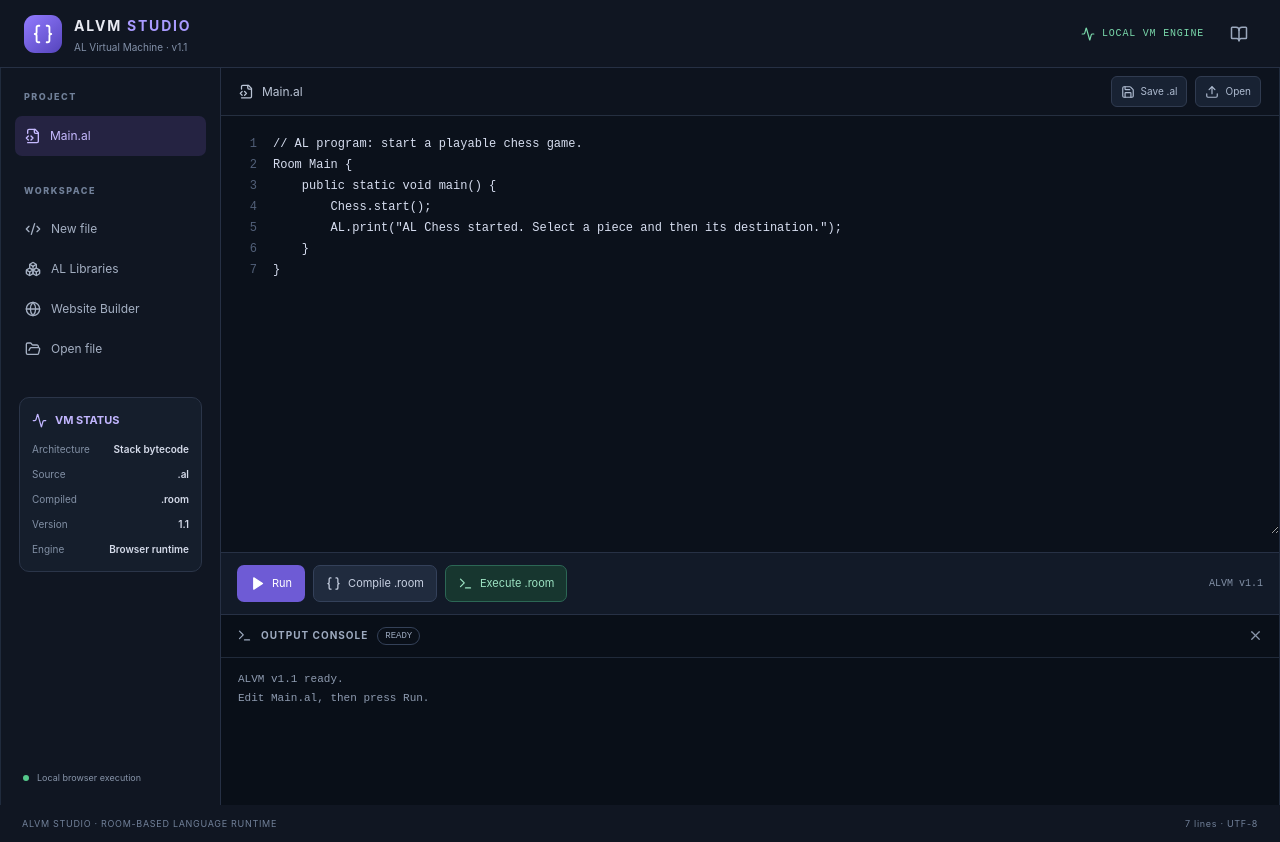
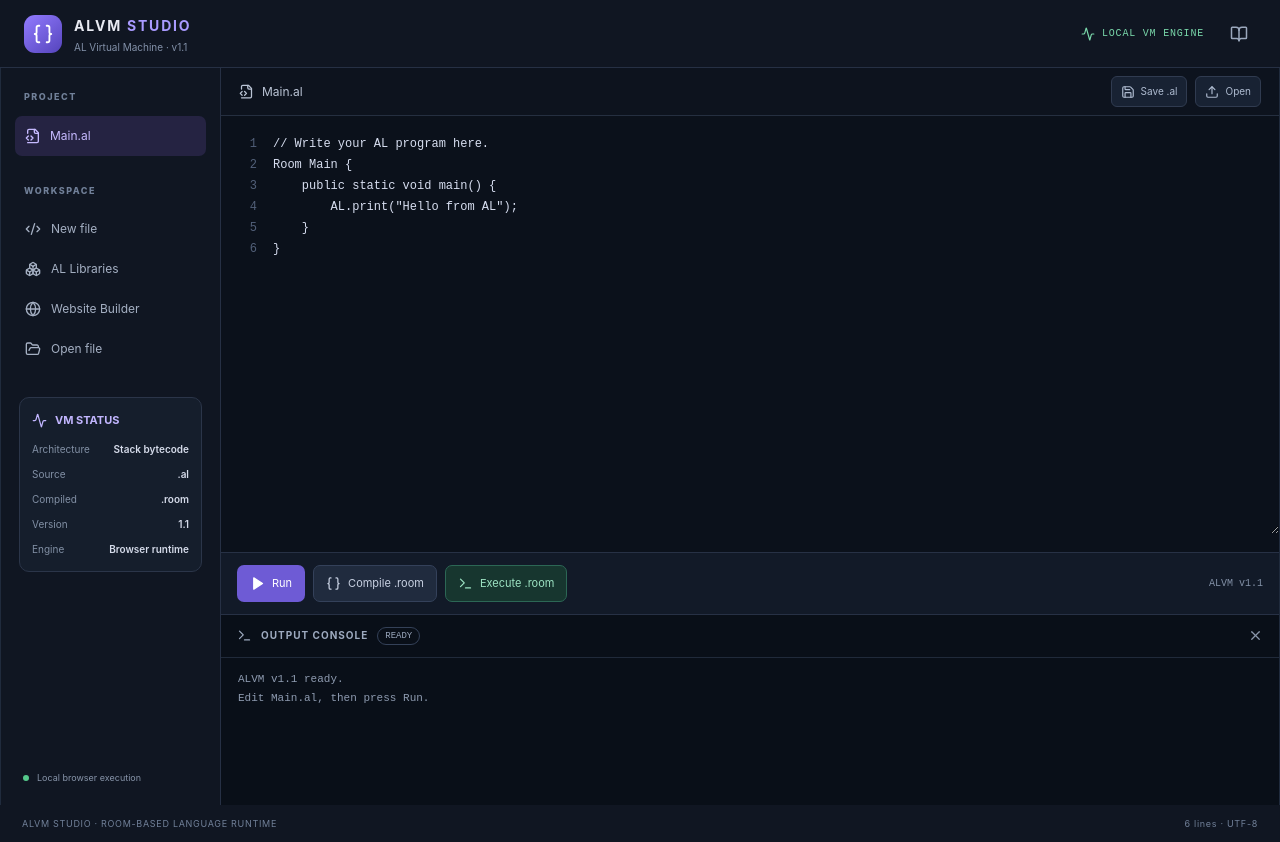
Before and after one commit to akaswising-ui/ALVM, a React (Vite) app in the folder studio-ui/: page / in a window 1280 px wide. Built offline with nearby package versions, Linux system fonts and the light colour scheme.

Commit message:
Start ALVM Studio with a neutral AL starter program

```diff
--- a/studio-ui/src/App.tsx
+++ b/studio-ui/src/App.tsx
@@ -16,7 +16,7 @@ type GameScene = { width: number; height: number; background: string; objects: G
 type VarInfo = { name: string; type: 'int' | 'String' | 'boolean'; slot: number };
 type Program = { code: Instruction[]; vars: VarInfo[] };
 
-const sample = "// AL program: start a playable chess game.\nRoom Main {\n    public static void main() {\n        Chess.start();\n        AL.print(\"AL Chess started. Select a piece and then its destination.\");\n    }\n}";
+const sample = "// Write your AL program here.\nRoom Main {\n    public static void main() {\n        AL.print(\"Hello from AL\");\n    }\n}";
 
 function tokenize(source: string): Token[] {
   const tokens: Token[] = [];
```
